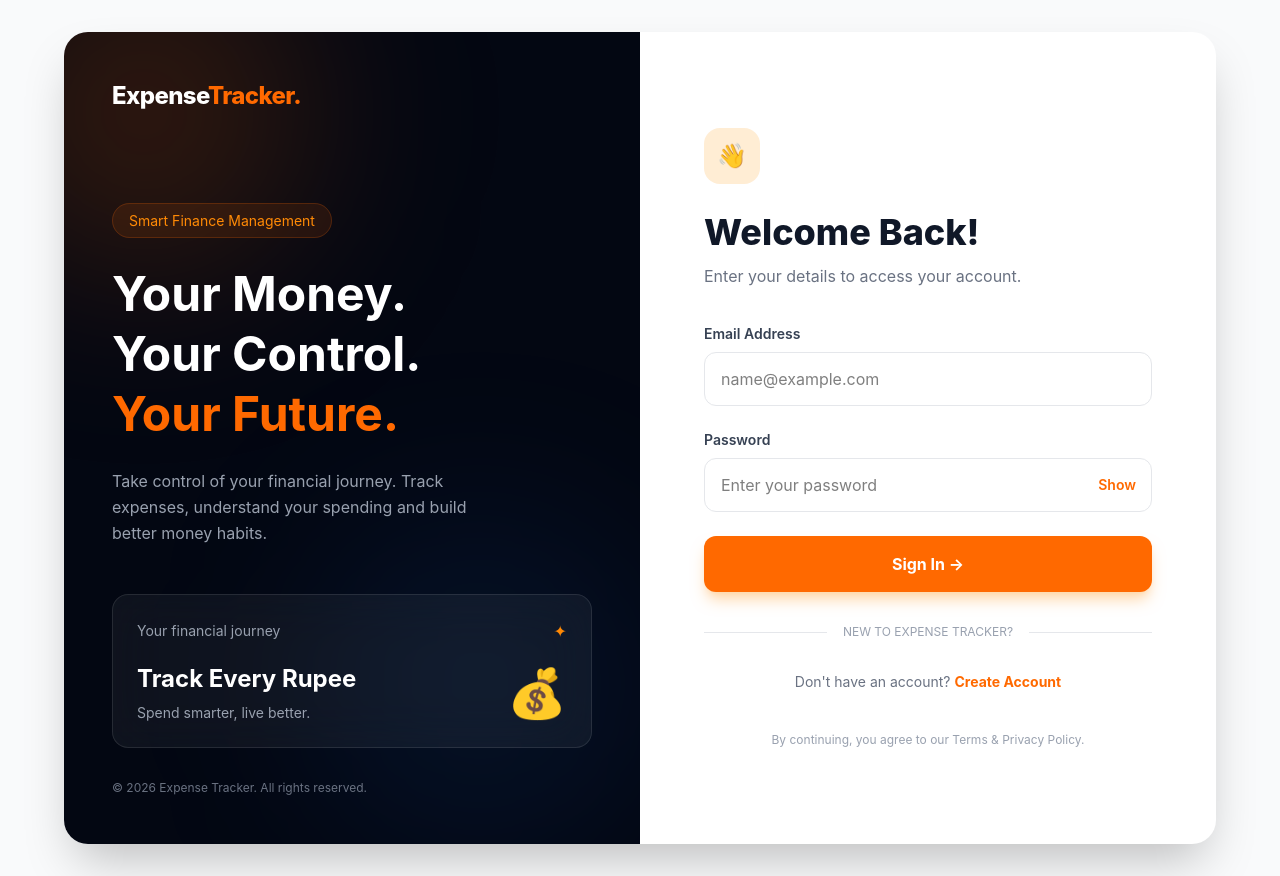
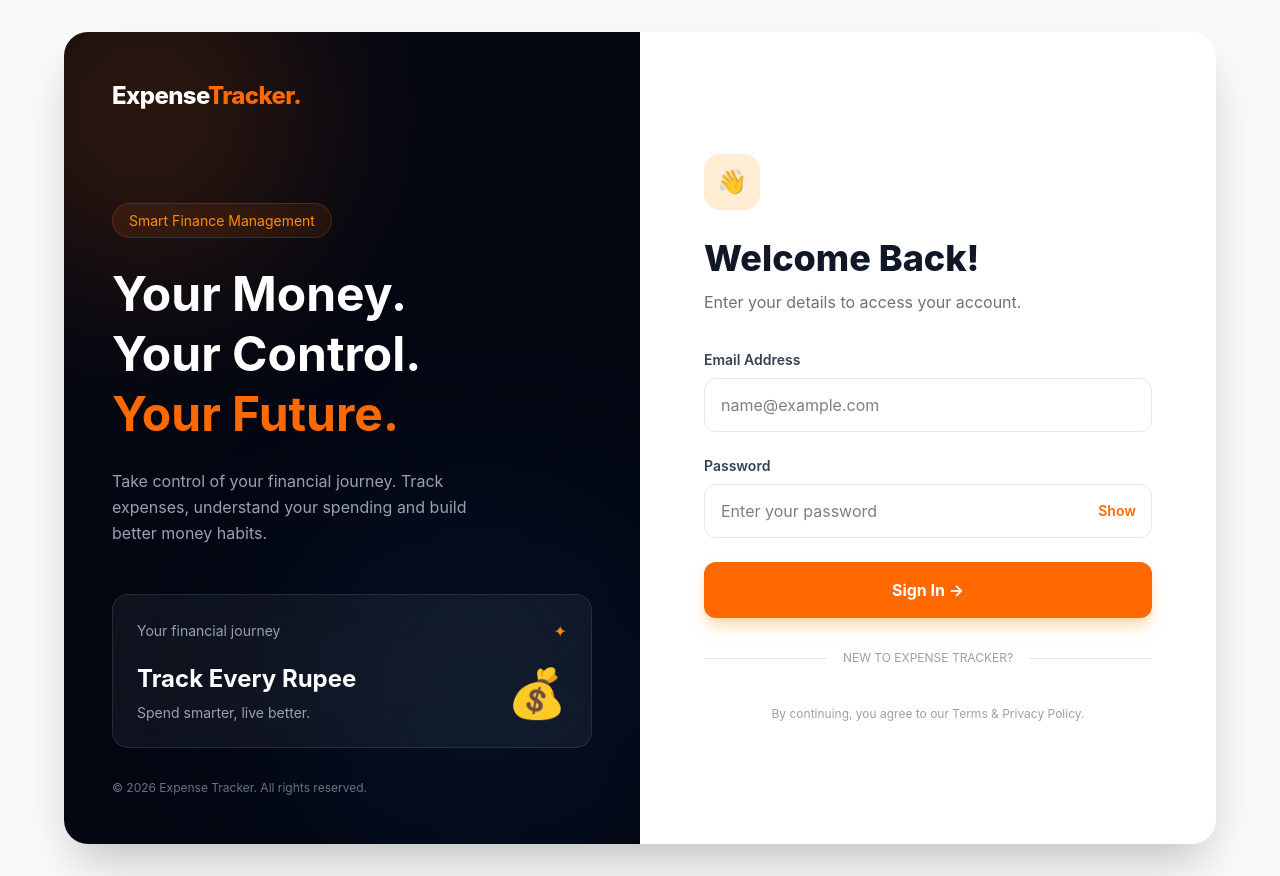
Before and after one commit to gopalmule1608/Expense-Tracker, a React (Vite) app: page /login in a window 1280 px wide. Built offline with nearby package versions, Linux system fonts and the light colour scheme.

Commit message:
Small change

```diff
--- a/src/pages/Login.jsx
+++ b/src/pages/Login.jsx
@@ -205,15 +205,7 @@ const Login = () => {
                                 <div className="h-px bg-gray-200 flex-1"></div>
                             </div>
 
-                            <p className="text-center text-gray-500 text-sm">
-                                Don't have an account?{' '}
-                                <Link
-                                    to="/register"
-                                    className="text-orange-500 font-bold hover:text-orange-600"
-                                >
-                                    Create Account
-                                </Link>
-                            </p>
+
 
                             <p className="text-center text-xs text-gray-400 mt-10">
                                 By continuing, you agree to our Terms & Privacy Policy.
```
